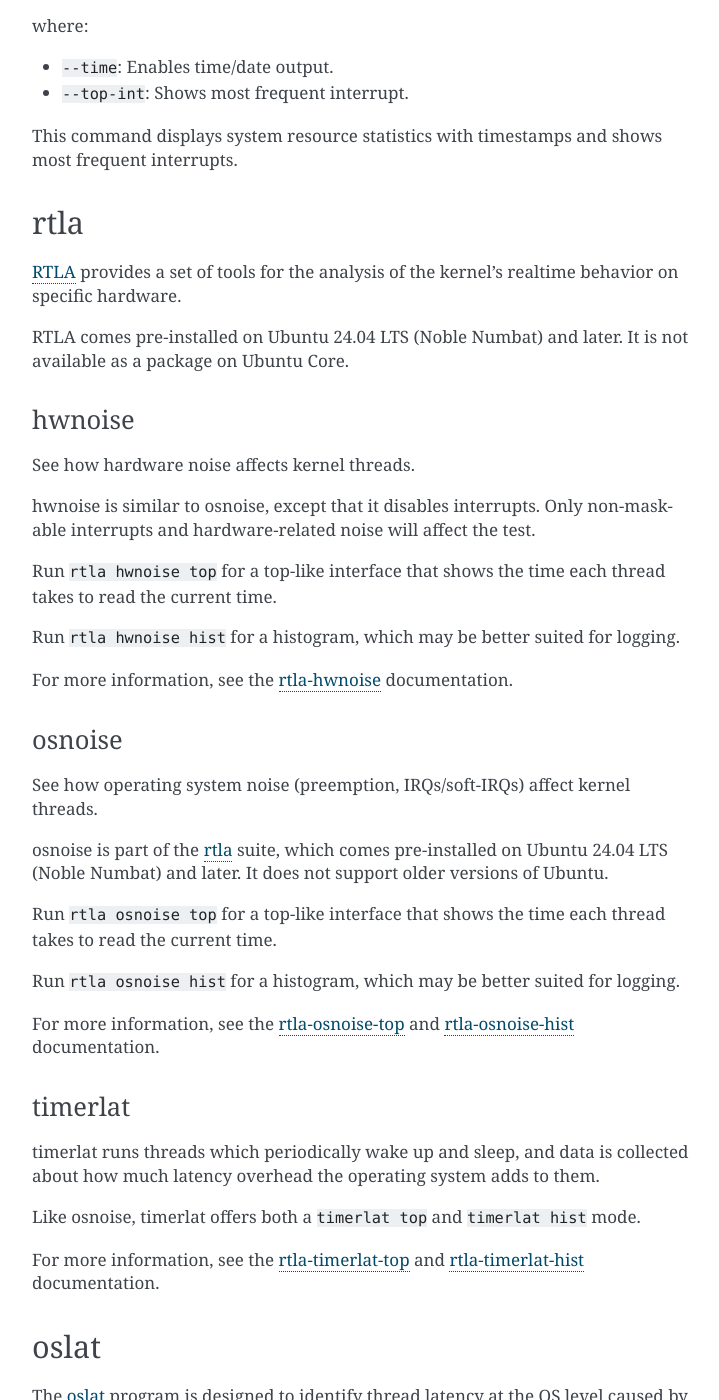
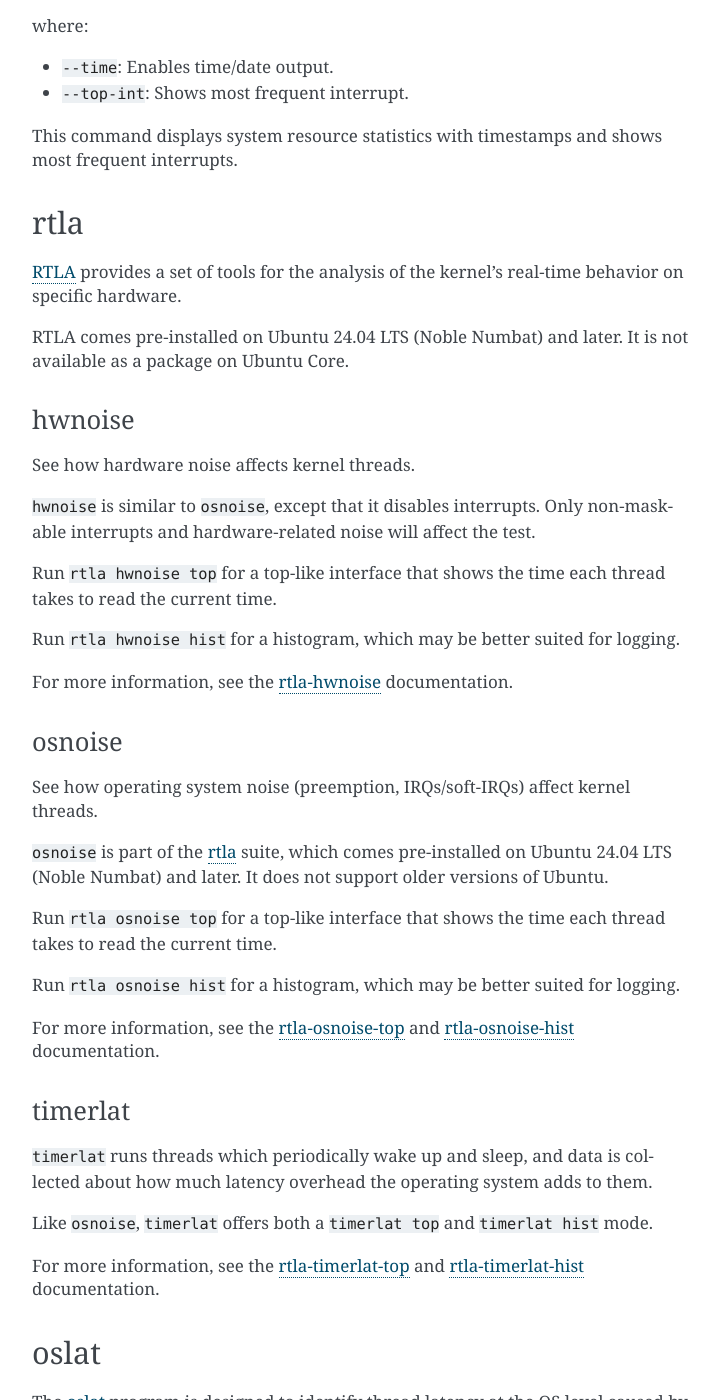
Before and after one commit to canonical/real-time-ubuntu-docs, a Sphinx documentation site: the page built from docs/reference/real-time-metrics-tools.rst, in a window 1280 px wide and 1400 px high, scrolled down 1439 px. Shown: the whole window, without its empty margins (388-1107 px from the left). Built offline with Sphinx 7.4.7, drawn with Linux system fonts in a browser that asks for light colours.

Commit message:
Update docs/reference/real-time-metrics-tools.rst
Co-authored-by: AnneCYH <anne.chew@canonical.com>
Signed-off-by: Benjamin Wheeler <benjamin.wheeler@canonical.com>

```diff
--- a/docs/reference/real-time-metrics-tools.rst
+++ b/docs/reference/real-time-metrics-tools.rst
@@ -89,16 +89,18 @@
 rtla
 -----
 
-`RTLA`_ provides a set of tools for the analysis of the kernel's realtime behavior on specific hardware.
+`RTLA`_ provides a set of tools for the analysis of the kernel's real-time behavior on specific hardware.
 
 RTLA comes pre-installed on Ubuntu 24.04 LTS (Noble Numbat) and later.
 It is not available as a package on Ubuntu Core.
 
 hwnoise
 ^^^^^^^
+
 See how hardware noise affects kernel threads.
 
-hwnoise is similar to osnoise, except that it disables interrupts. Only non-maskable interrupts and hardware-related noise will affect the test.
+``hwnoise`` is similar to ``osnoise``, except that it disables interrupts.
+Only non-maskable interrupts and hardware-related noise will affect the test.
 
 Run ``rtla hwnoise top`` for a top-like interface that shows the time each thread takes to read the current time.
 
@@ -108,9 +110,10 @@
 
 osnoise
 ^^^^^^^
+
 See how operating system noise (preemption, IRQs/soft-IRQs) affect kernel threads.
 
-osnoise is part of the `rtla`_ suite, which comes pre-installed on Ubuntu 24.04 LTS (Noble Numbat) and later.
+``osnoise`` is part of the `rtla`_ suite, which comes pre-installed on Ubuntu 24.04 LTS (Noble Numbat) and later.
 It does not support older versions of Ubuntu.
 
 Run ``rtla osnoise top`` for a top-like interface that shows the time each thread takes to read the current time.
@@ -119,15 +122,14 @@
 
 For more information, see the `rtla-osnoise-top`_ and `rtla-osnoise-hist`_ documentation.
 
-
 timerlat
 ^^^^^^^^
-timerlat runs threads which periodically wake up and sleep, and data is collected about how much latency overhead the operating system adds to them.
 
-Like osnoise, timerlat offers both a ``timerlat top`` and ``timerlat hist`` mode.
+``timerlat`` runs threads which periodically wake up and sleep, and data is collected about how much latency overhead the operating system adds to them.
+
+Like ``osnoise``, ``timerlat`` offers both a ``timerlat top`` and ``timerlat hist`` mode.
 
 For more information, see the `rtla-timerlat-top`_ and `rtla-timerlat-hist`_ documentation.
-
 
 oslat
 -----
@@ -163,7 +165,6 @@
 * ``--workload memmove``: Specifies the type of workload. Options: ``no``, ``memmove``.
 
 This command runs the ``oslat`` test and then prints the results, which include latency measurements for each core.
-
 
 
 ps
```
